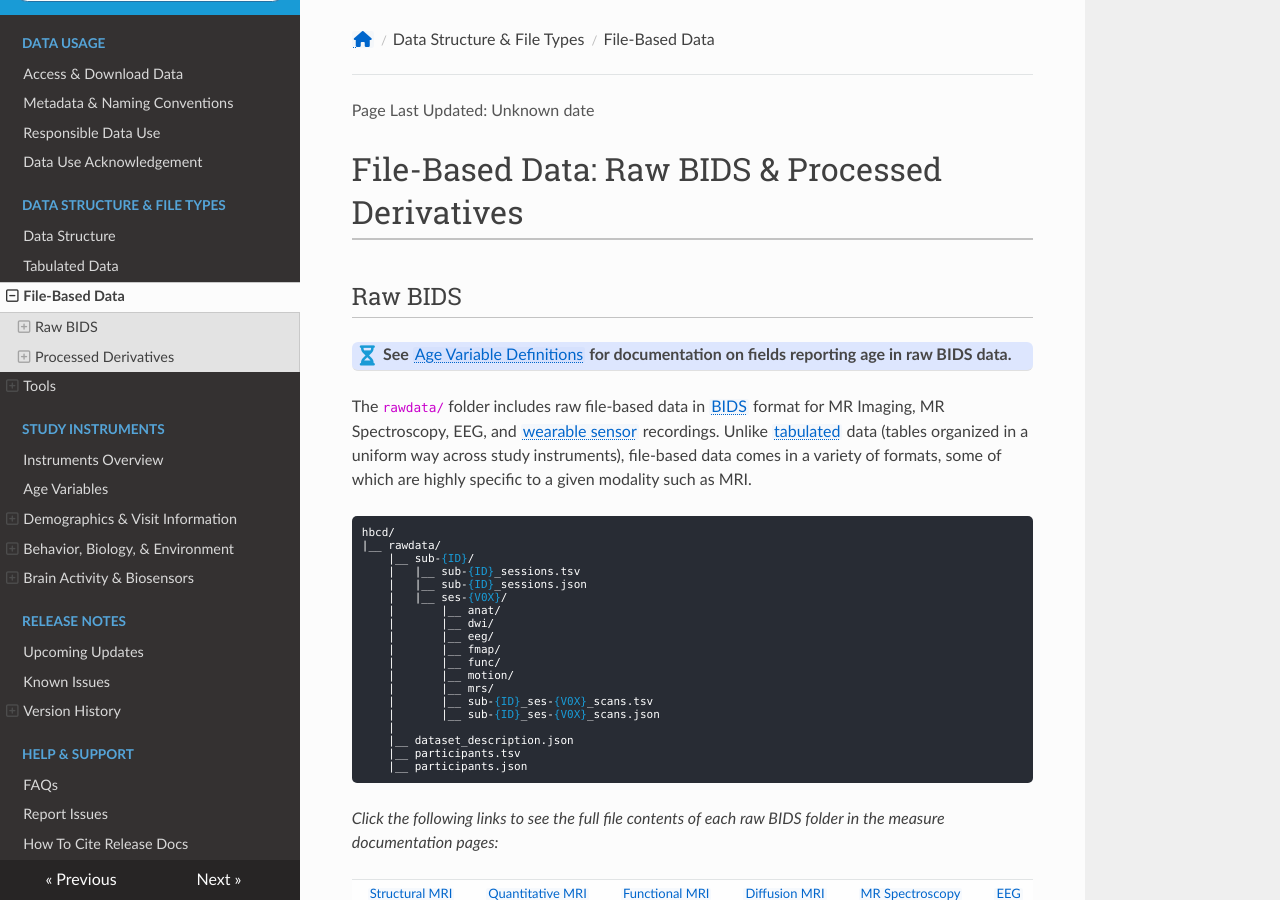
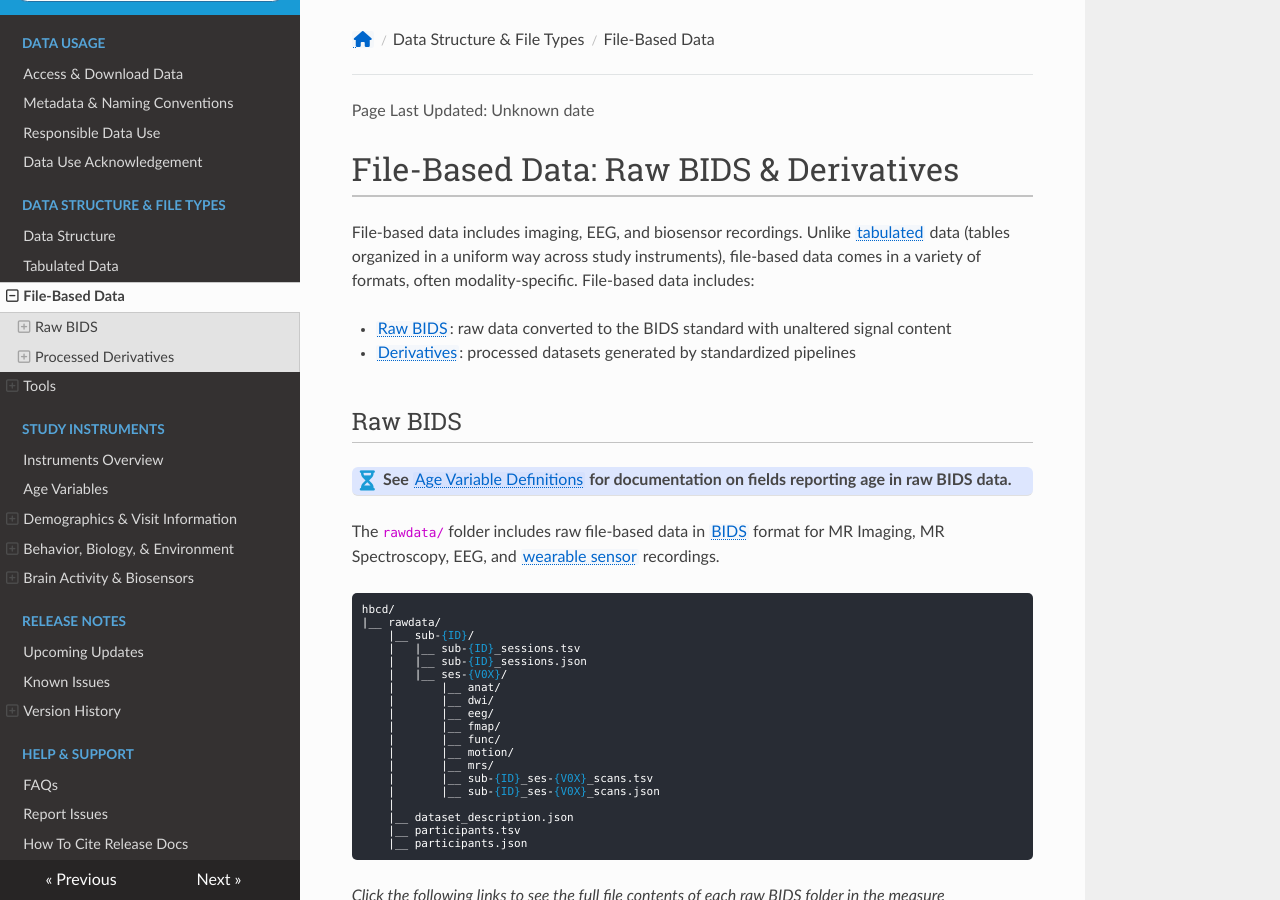
Before and after one commit to nbdc-datahub/hbcd-docs, an MkDocs documentation site: the page built from docs/datacuration/file-based-data.md, in a window 1280 px wide and 900 px high. Built offline with MkDocs 1.6.1, drawn with Linux system fonts in a browser that asks for light colours; nearby versions of some CDN libraries.

Commit message:
filebased data

```diff
--- a/docs/datacuration/file-based-data.md
+++ b/docs/datacuration/file-based-data.md
@@ -1,4 +1,9 @@
-# File-Based Data: Raw BIDS & Processed Derivatives
+# File-Based Data: Raw BIDS & Derivatives
+
+File-based data includes imaging, EEG, and biosensor recordings. Unlike [tabulated](phenotypes.md) data (tables organized in a uniform way across study instruments), file-based data comes in a variety of formats, often modality-specific. File-based data includes:
+
+ - **[Raw BIDS](#raw-bids)**: raw data converted to the BIDS standard with unaltered signal content
+ - **[Derivatives](#processed-derivatives)**: processed datasets generated by standardized pipelines
 
 ## Raw BIDS
 
@@ -9,7 +14,7 @@
 </div>
 </p>
 
-The `rawdata/` folder includes raw file-based data in [BIDS](https://bids-specification.readthedocs.io/en/stable/) format for MR Imaging, MR Spectroscopy, EEG, and [wearable sensor](../instruments/sensors/wearsensors.md) recordings. Unlike [tabulated](phenotypes.md) data (tables organized in a uniform way across study instruments), file-based data comes in a variety of formats, some of which are highly specific to a given modality such as MRI.
+The `rawdata/` folder includes raw file-based data in [BIDS](https://bids-specification.readthedocs.io/en/stable/) format for MR Imaging, MR Spectroscopy, EEG, and [wearable sensor](../instruments/sensors/wearsensors.md) recordings.
 
 <pre class="folder-tree" style="font-size: 11px;">
 hbcd/
```
